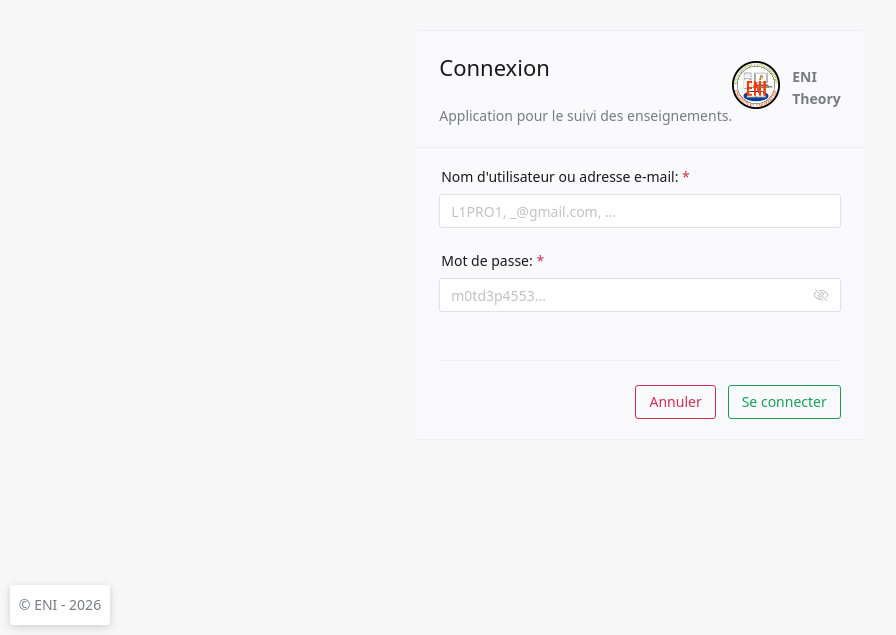
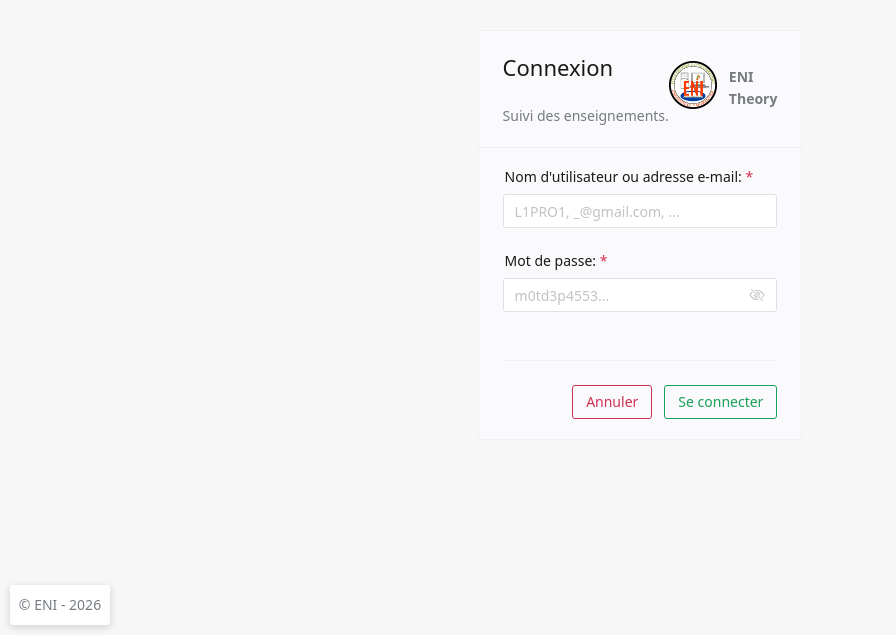
Before and after one commit to faniloniainax/theory-2026-naive, a Vue app: page /login in a window 1280 px wide. Shown: the part 165-800 px from the top of the page, without its empty margins (0-896 px from the left). Built offline with nearby package versions, Linux system fonts and the light colour scheme; no server answers.

Commit message:
chore: fix minor mistake in login screen

```diff
--- a/src/views/public/TLoginView.vue
+++ b/src/views/public/TLoginView.vue
@@ -6,7 +6,7 @@
             </NFlex>
             <NSpace justify="center">
                 <NP :depth="3">
-                    Application pour le suivi des enseignements.
+                    Suivi des enseignements.
                 </NP>
             </NSpace>
         </template>
```
